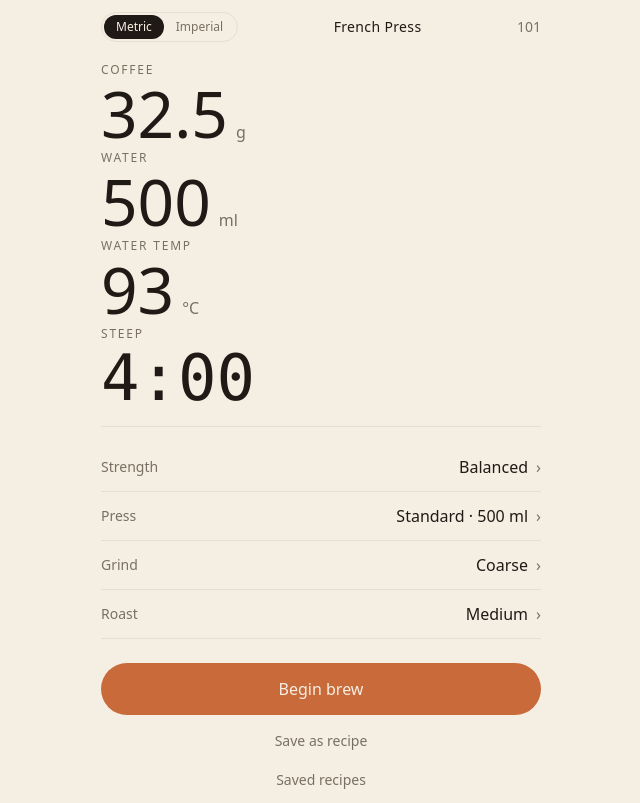
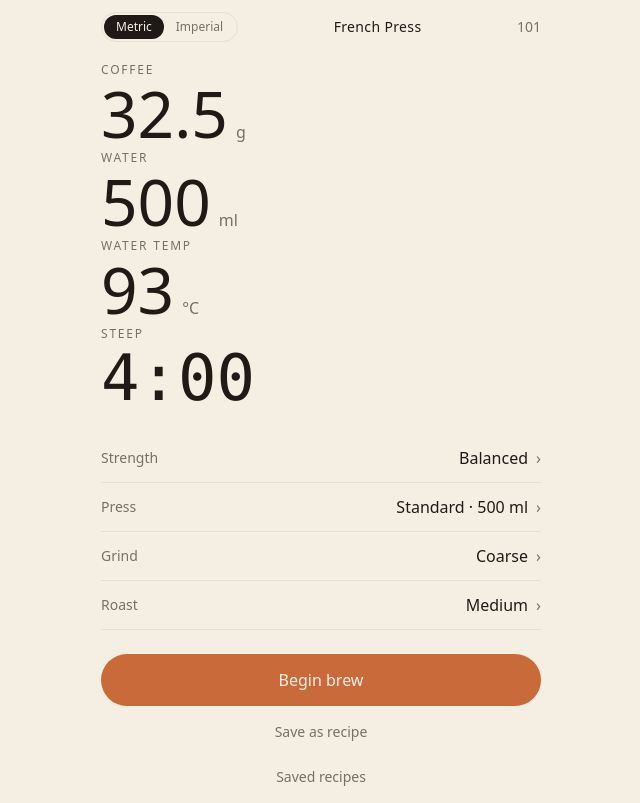
Before and after one commit to asanche90-netizen/French-Press, a React (Vite) app: page / in a window 1280 px wide. Shown: the whole page, without its empty margins (319-959 px from the left). Built offline with nearby package versions, Linux system fonts and the light colour scheme.

Commit message:
remove divider between recipe stats and input rows
The jump from 64px numbers to small labeled input rows already
separates the two sections visually. The hairline was redundant.

```diff
--- a/src/screens/Home.tsx
+++ b/src/screens/Home.tsx
@@ -196,7 +196,7 @@ export default function Home({
         </header>
 
         <main className="flex flex-1 flex-col gap-4">
-          <section className="mt-2 flex flex-col gap-1 border-b border-hairline pb-4">
+          <section className="mt-2 flex flex-col gap-1 pb-2">
             <OutputRow
               label="Coffee"
               primary={
```
